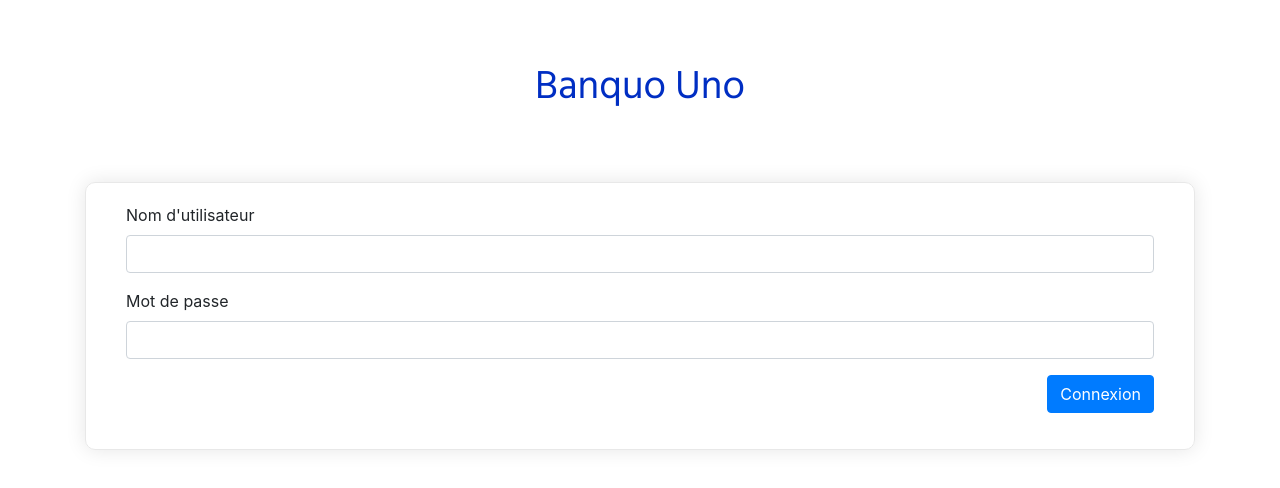
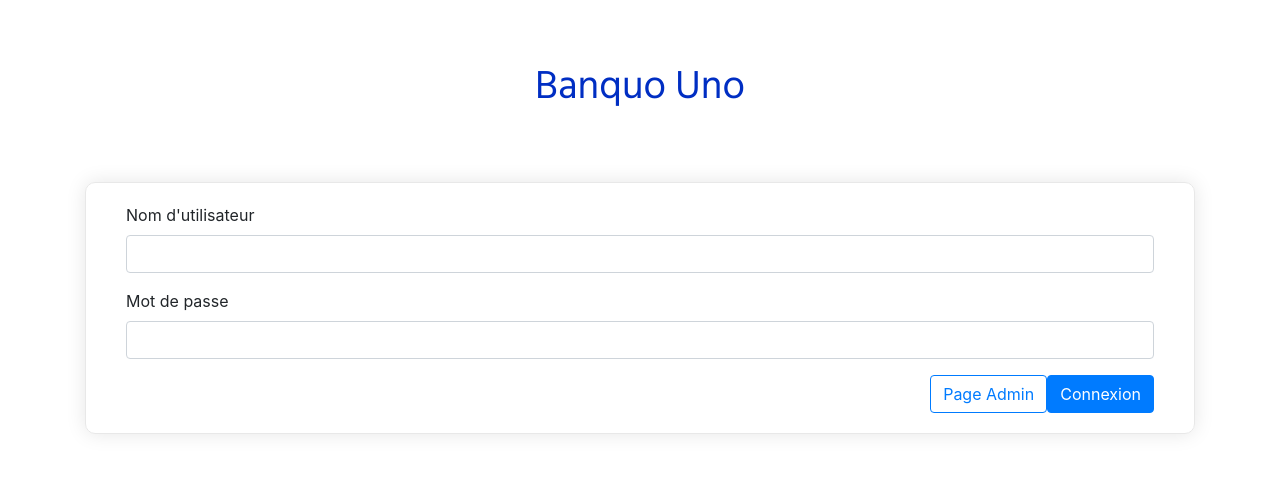
Before and after one commit to gti525/h19-banque-1, a Vue app in the folder vue-springboot/: page / in a window 1280 px wide. Shown: the top 488 px of the page. Built offline with nearby package versions, Linux system fonts and the light colour scheme.

Commit message:
Ajout d'un boutton pour changer entre les pages login admin et client

```diff
--- a/vue-springboot/src/components/Login.vue
+++ b/vue-springboot/src/components/Login.vue
@@ -22,8 +22,9 @@
                class="form-control"
         >
       </div>
-      <div class="form-group clearfix">
-        <button class="btn btn-primary btn-common float-right " v-on:click="customerLogin">Connexion</button>
+      <div class="clearfix ">
+        <button class="btn btn-primary btn-common float-right" v-on:click="customerLogin">Connexion</button>
+        <button class="btn btn-outline-primary btn-common float-right" v-on:click="adminRedirect">Page Admin</button>
       </div>
     </div>
   </div>
@@ -31,7 +32,6 @@
 
 <script>
   import http from "../http-common";
-
   export default {
     name: "Login",
     data() {
@@ -67,6 +67,9 @@
       loginFailed () {
         this.$router.push('/errorPage')
         delete localStorage.token
+      },
+      adminRedirect() {
+        this.$router.push("/loginAdmin")
       }
     }
   };
--- a/vue-springboot/src/components/LoginAdmin.vue
+++ b/vue-springboot/src/components/LoginAdmin.vue
@@ -30,6 +30,7 @@
       </div>
       <div class="form-group clearfix">
         <button class="btn btn-primary btn-common float-right " v-on:click="customerLogin">Connexion</button>
+        <button class="btn btn-outline-primary btn-common float-right " v-on:click="clientRedirect">Page Client</button>
       </div>
     </div>
   </div>
@@ -73,6 +74,9 @@
       loginFailed () {
         this.$router.push('/errorPage')
         delete localStorage.token
+      },
+      clientRedirect () {
+        this.$router.push('/')
       }
     }
   };
```
Also changed, not shown: 2 other files (tests, documents, lock files or other folders).
